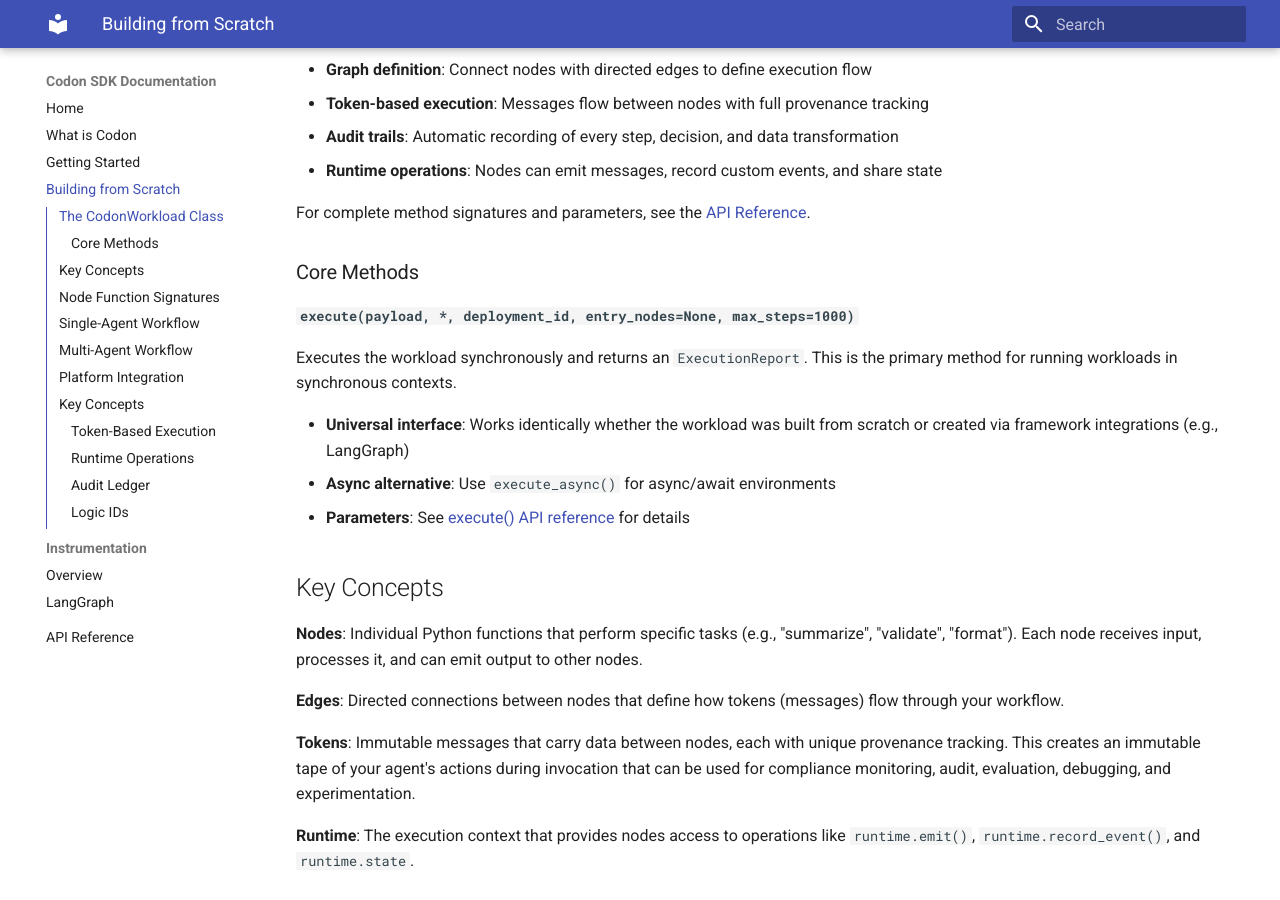
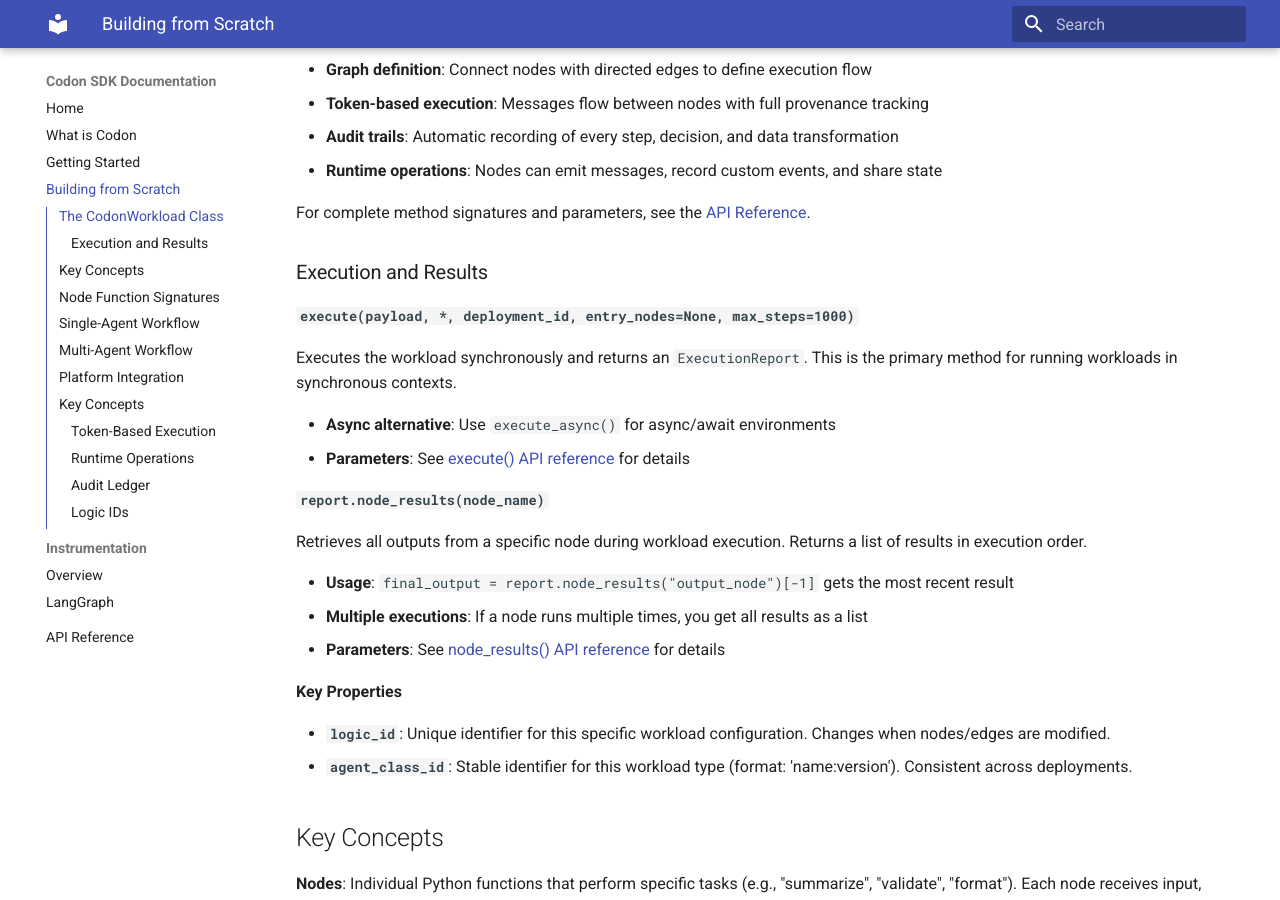
Before and after one commit to Codon-Ops/codon-sdk, an MkDocs documentation site: the page built from docs/public/building-from-scratch.md, in a window 1280 px wide and 900 px high, scrolled down 407 px. Built offline with MkDocs 1.6.1 and Material for MkDocs 9.7.7, drawn with Linux system fonts in a browser that asks for light colours.

Commit message:
dev/docs: Adding #execution-and-results section for methods in codon_sdk methods in building-from-scratch.md

```diff
--- a/docs/public/building-from-scratch.md
+++ b/docs/public/building-from-scratch.md
@@ -16,15 +16,27 @@
 
 For complete method signatures and parameters, see the [API Reference](api-reference.md).
 
-### Core Methods
+### Execution and Results
 
 **`execute(payload, *, deployment_id, entry_nodes=None, max_steps=1000)`**
 
 Executes the workload synchronously and returns an `ExecutionReport`. This is the primary method for running workloads in synchronous contexts.
 
-- **Universal interface**: Works identically whether the workload was built from scratch or created via framework integrations (e.g., LangGraph)
 - **Async alternative**: Use `execute_async()` for async/await environments
 - **Parameters**: See [execute() API reference](api-reference.md#codon_sdk.agents.CodonWorkload.execute) for details
+
+**`report.node_results(node_name)`**
+
+Retrieves all outputs from a specific node during workload execution. Returns a list of results in execution order.
+
+- **Usage**: `final_output = report.node_results("output_node")[-1]` gets the most recent result
+- **Multiple executions**: If a node runs multiple times, you get all results as a list
+- **Parameters**: See [node_results() API reference](api-reference.md#codon_sdk.agents.ExecutionReport.node_results) for details
+
+**Key Properties**
+
+- **`logic_id`**: Unique identifier for this specific workload configuration. Changes when nodes/edges are modified.
+- **`agent_class_id`**: Stable identifier for this workload type (format: 'name:version'). Consistent across deployments.
 
 ## Key Concepts
 
```
Also changed, not shown: docs/public/instrumentation/langgraph.md (+2 -2 lines).
